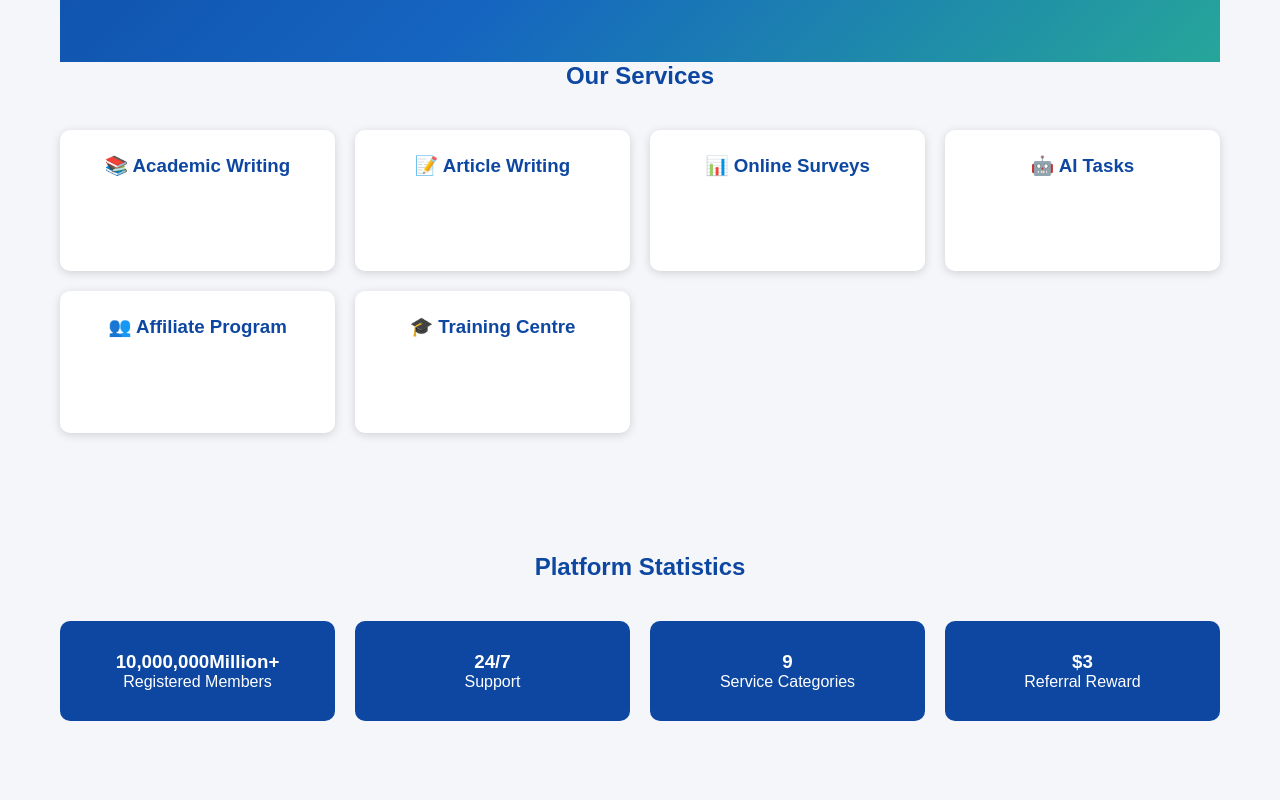
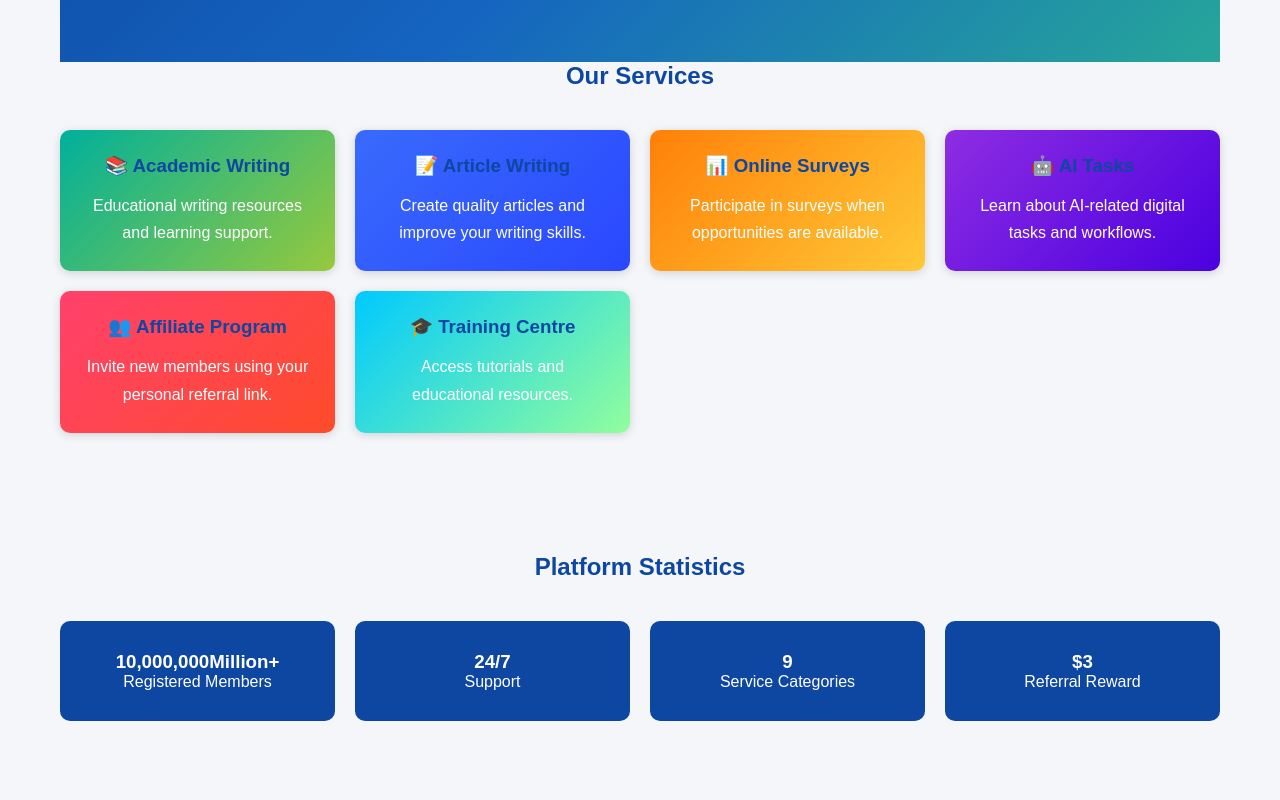
Before and after one commit to onlinesellers001htomyly-oss/UK-WRITERS-HUB-, a website: page index.html in a window 1280 px wide. Shown: the part 980-1780 px from the top of the page. Drawn offline with Linux system fonts and the light colour scheme.

Commit message:
Revamp card styles with new gradients and effects

```diff
--- a/style.css
+++ b/style.css
@@ -186,11 +186,79 @@ transform:scale(1.05);
   grid-template-columns: repeat(3, 1fr);
 }
 
-.card {
-  background: linear-gradient(135deg, rgba(4, 49, 35, 0.95), rgba(0, 90, 42, 0.9));
-  border-radius: 22px;
-  padding: 25px;
-  box-shadow: 0 10px 20px rgba(0,0,0,0.22);
+.card{
+
+background:linear-gradient(135deg,#0f2027,#203a43,#2c5364);
+
+border-radius:20px;
+
+padding:20px;
+
+color:white;
+
+box-shadow:0 15px 35px rgba(0,0,0,.4);
+
+transition:.4s;
+
+overflow:hidden;
+
+position:relative;
+
+}
+
+.card:hover{
+
+transform:translateY(-8px);
+
+box-shadow:0 20px 45px rgba(0,0,0,.5);
+
+                            }
+.card:nth-child(1){
+
+background:linear-gradient(135deg,#00b09b,#96c93d);
+
+}
+
+.card:nth-child(2){
+
+background:linear-gradient(135deg,#396afc,#2948ff);
+
+}
+
+.card:nth-child(3){
+
+background:linear-gradient(135deg,#ff8008,#ffc837);
+
+}
+
+.card:nth-child(4){
+
+background:linear-gradient(135deg,#8e2de2,#4a00e0);
+
+}
+
+.card:nth-child(5){
+
+background:linear-gradient(135deg,#ff416c,#ff4b2b);
+
+}
+
+.card:nth-child(6){
+
+background:linear-gradient(135deg,#00c9ff,#92fe9d);
+
+}
+
+.card:nth-child(7){
+
+background:linear-gradient(135deg,#11998e,#38ef7d);
+
+}
+
+.card:nth-child(8){
+
+background:linear-gradient(135deg,#1d2b64,#f8cdda);
+
 }
 
 .card h3,
```
